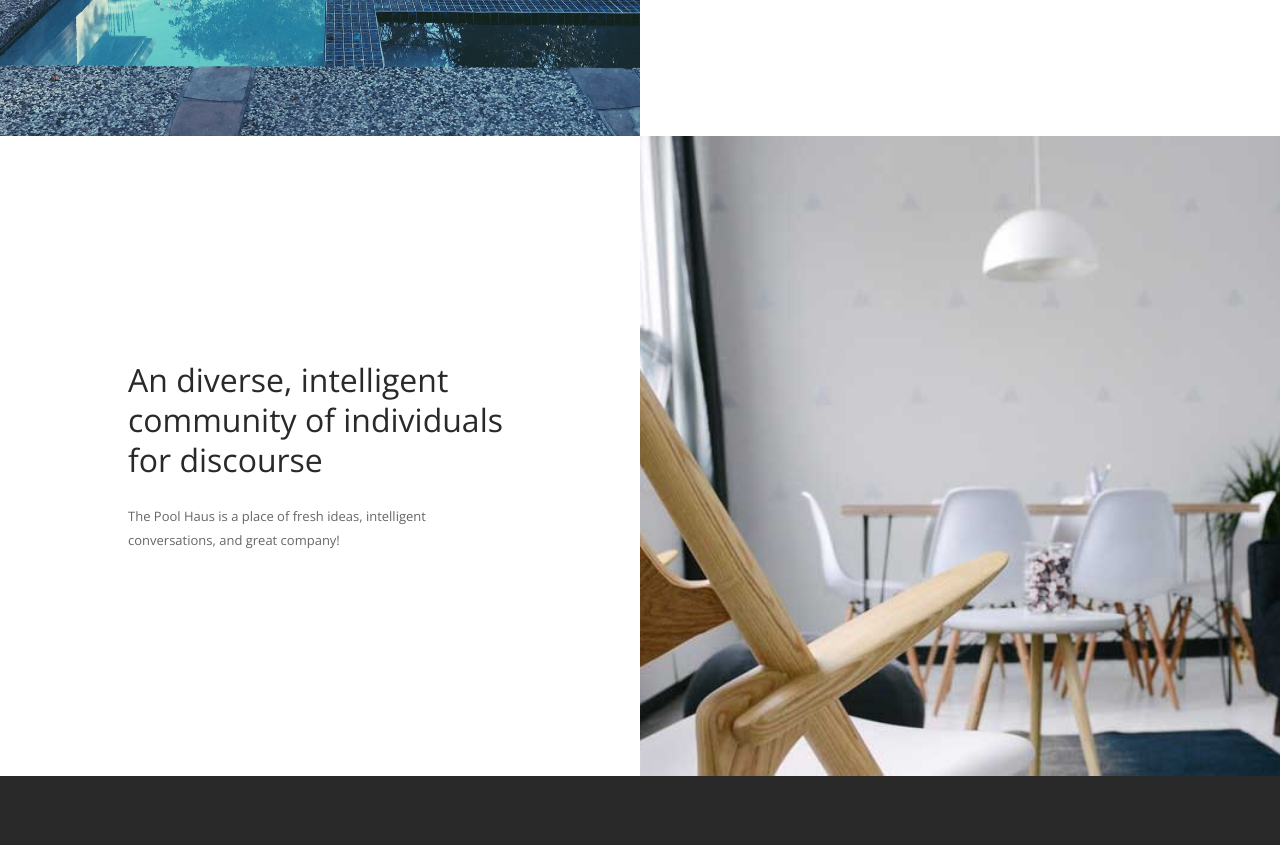
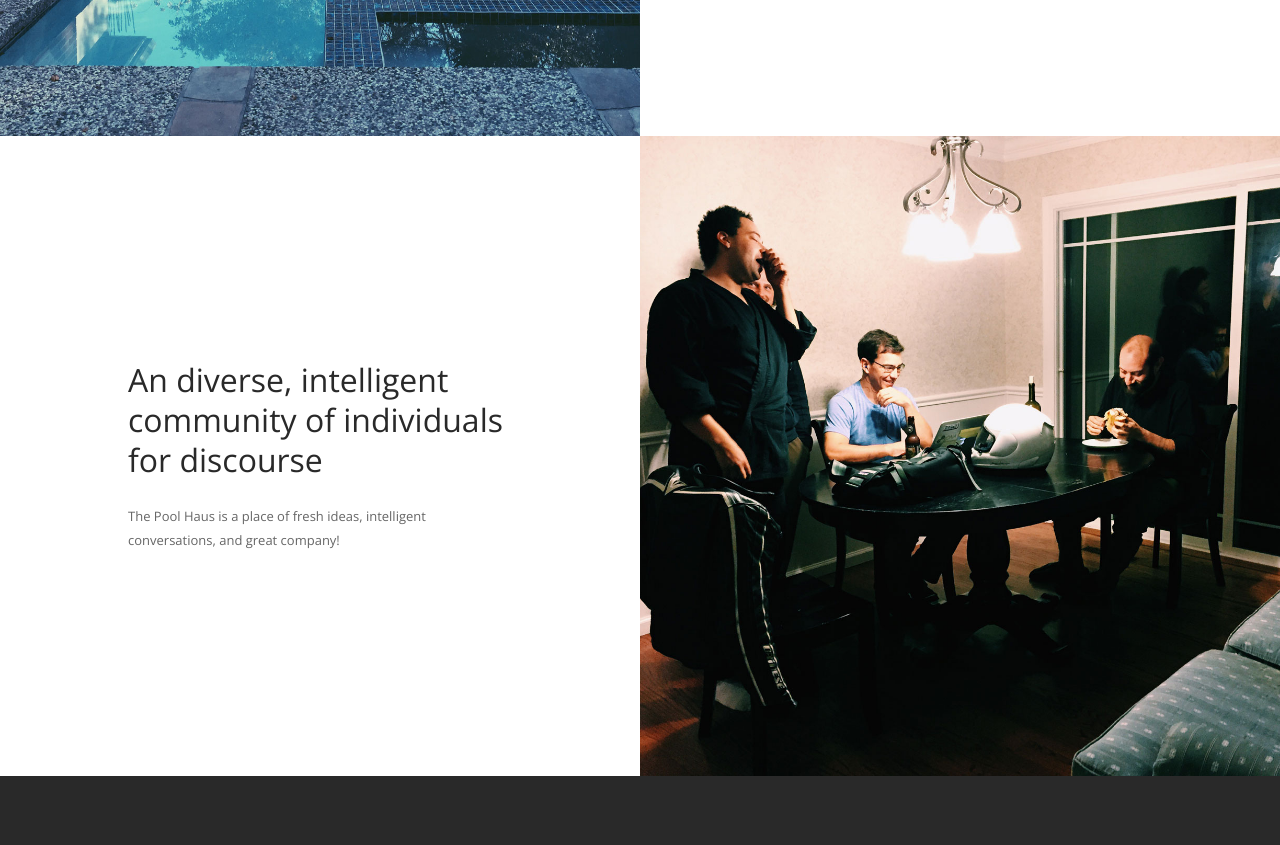
Before and after one commit to winterlightning/poolhauswebsite, a plain HTML site: page index.html in a window 1280 px wide. Shown: the part 3780-4625 px from the top of the page. Drawn offline with nearby package versions, Linux system fonts and the light colour scheme.

Commit message:
updated pic and index

```diff
--- a/index.html
+++ b/index.html
@@ -239,7 +239,7 @@
 			<section class="image-square right">
 				<div class="col-md-6 image">
 					<div class="background-image-holder">
-						<img alt="image" class="background-image" src="img/small2.jpg">
+						<img alt="image" class="background-image" src="img/talking.jpg">
 					</div>
 				</div>
 				<div class="col-md-6 content">
```
Also changed, not shown: img/talking.jpg (added).
